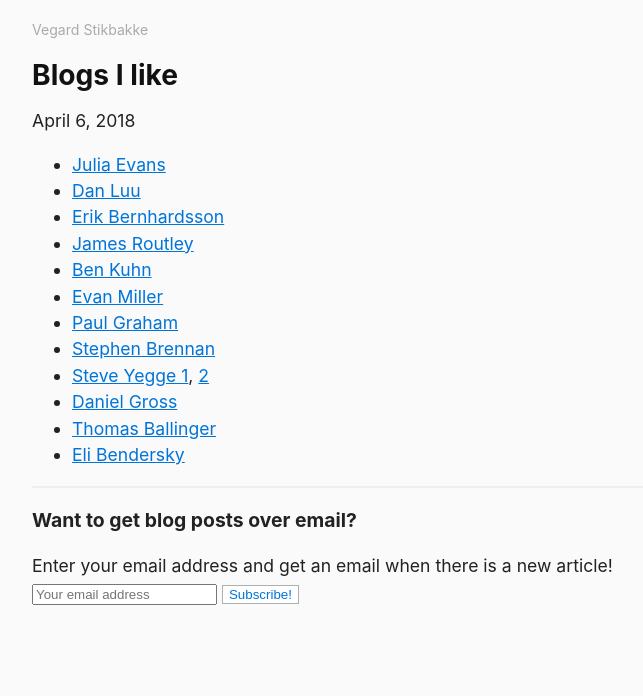
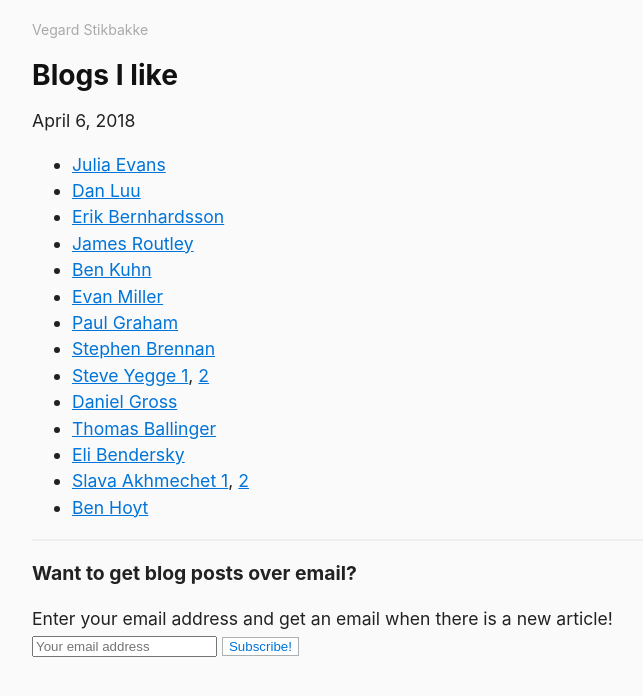
Before and after one commit to vegarsti/vegarsti.github.io, a Jekyll site: the page built from _posts/2018-04-06-blogroll.md, in a window 1280 px wide. Shown: the top 696 px of the page, without its empty margins (288-931 px from the left). Built offline with Jekyll 4.4.1, drawn with Linux system fonts in a browser that asks for light colours; nearby versions of some CDN libraries; some web fonts are replaced.

Commit message:
Update blogroll

```diff
--- a/_posts/2018-04-06-blogroll.md
+++ b/_posts/2018-04-06-blogroll.md
@@ -15,3 +15,5 @@ title: Blogs I like
 - [Daniel Gross](https://dcgross.com)
 - [Thomas Ballinger](http://ballingt.com)
 - [Eli Bendersky](https://eli.thegreenplace.net)
+- [Slava Akhmechet 1](https://www.spakhm.com/), [2](http://www.defmacro.org/)
+- [Ben Hoyt](https://benhoyt.com/writings/)
```
